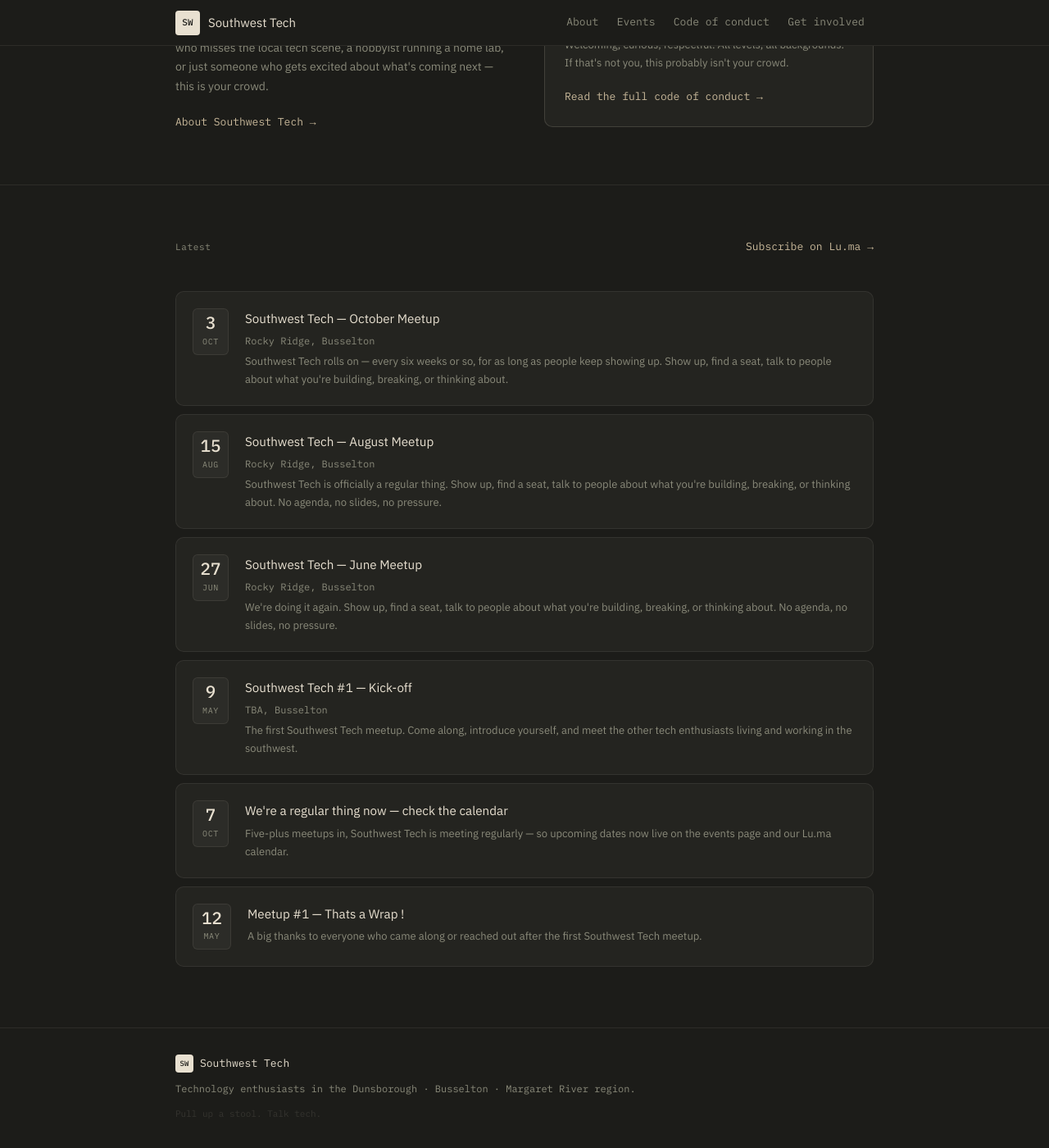
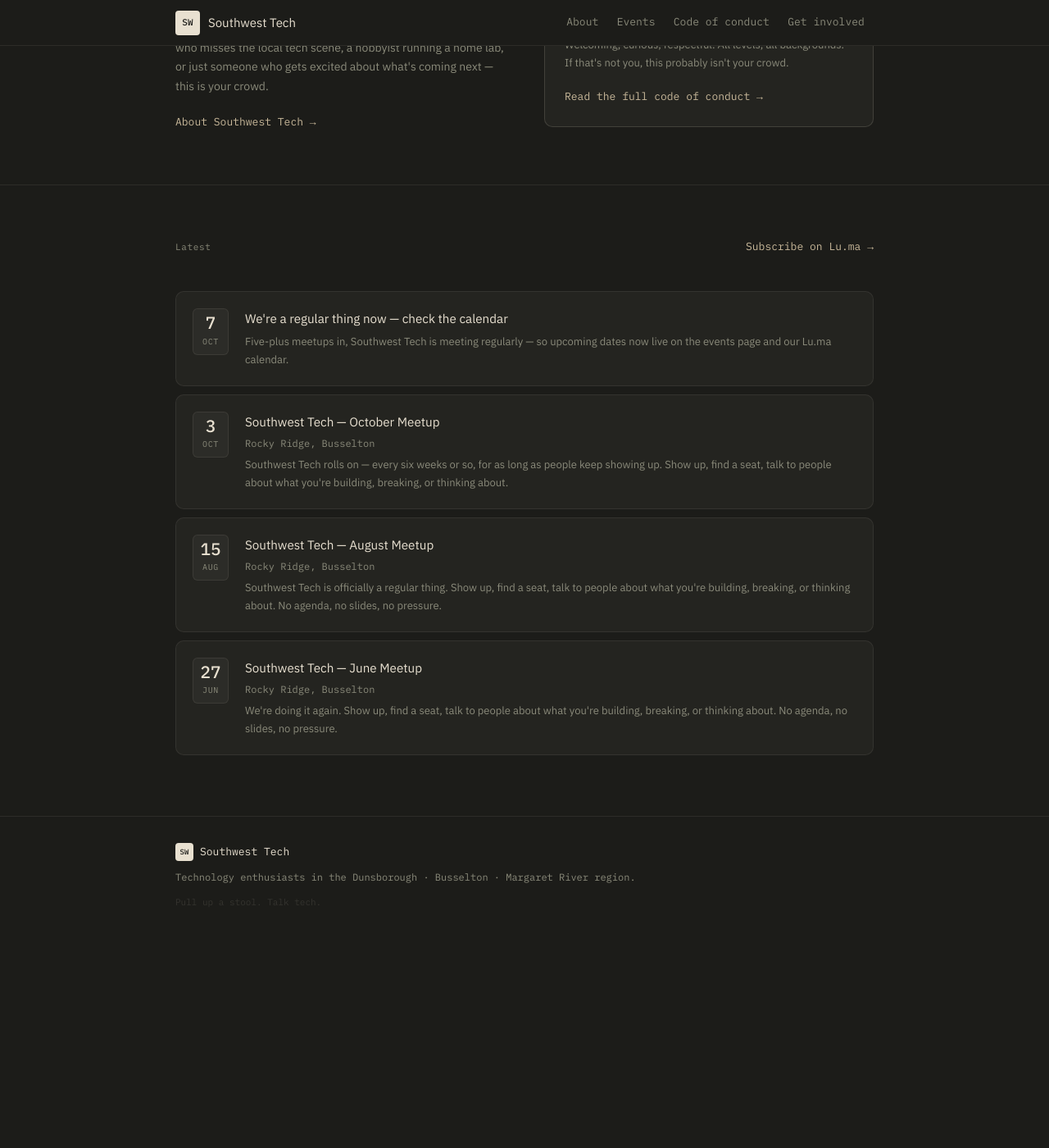
Before and after one commit to swtech-au/southwest-tech, a Jekyll site: the page built from index.html, in a window 1280 px wide and 1400 px high, scrolled down 872 px. Shown: the whole window at 82% size. Built offline with Jekyll 4.4.1, drawn with Linux system fonts in a browser that asks for light colours; after the commit the page ends 2014 px from its top, so only the background shows below that.

```diff
--- a/index.html
+++ b/index.html
@@ -50,14 +50,15 @@
       <h2 class="section-label">Latest</h2>
       <a href="{{ site.luma.calendar_url }}" class="text-link" target="_blank" rel="noopener">Subscribe on Lu.ma →</a>
     </div>
-    {% assign past_events = site.events | sort: 'date' | reverse | where_exp: "e", "e.date < site.time" | limit: 1 %}
-    {% assign recent_posts = site.posts | limit: 3 %}
-    {% if past_events.size > 0 or recent_posts.size > 0 %}
-      {% for event in past_events %}
-        {% include event-card.html event=event %}
-      {% endfor %}
-      {% for post in recent_posts %}
-        {% include post-card.html post=post %}
+    {% assign past_events = site.events | where_exp: "e", "e.date < site.time" %}
+    {% assign latest = site.posts | concat: past_events | sort: 'date' | reverse %}
+    {% if latest.size > 0 %}
+      {% for item in latest limit: 4 %}
+        {% if item.collection == "events" %}
+          {% include event-card.html event=item %}
+        {% else %}
+          {% include post-card.html post=item %}
+        {% endif %}
       {% endfor %}
     {% else %}
     <div class="no-events">
```
